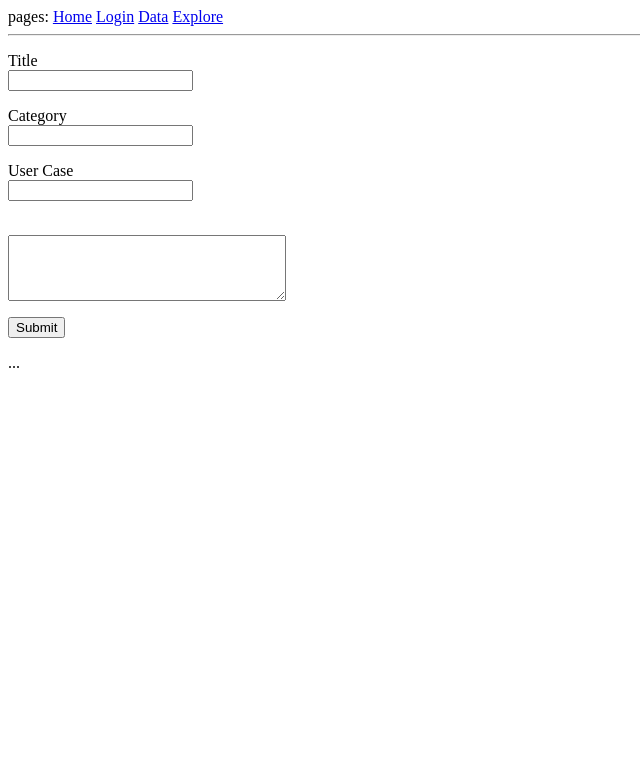
After one commit to mfedorchuck/flask-data-page, a Flask app: page /multidata in a window 1280 px wide. The commit adds this page. Shown: the top 783 px of the page, without its empty margins (0-640 px from the left). Run offline with Flask 2, Linux system fonts and the light colour scheme.

Commit message:
initial commit 2

```diff
--- a/app/__init__.py
+++ b/app/__init__.py
@@ -1,7 +1,11 @@
 from flask import Flask
 from config import Config
+from flask_sqlalchemy import SQLAlchemy
+from flask_migrate import Migrate
 
 app = Flask(__name__)
 app.config.from_object(Config)
+db = SQLAlchemy(app)
+migrate = Migrate(app, db)
 
-from app import routes
+from app import routes, models
--- a/app/forms.py
+++ b/app/forms.py
@@ -1,6 +1,6 @@
 from flask_wtf import FlaskForm
-from wtforms import StringField, IntegerField, PasswordField, BooleanField, SubmitField
-from wtforms.validators import DataRequired
+from wtforms import StringField, IntegerField, PasswordField, BooleanField, SubmitField, TextAreaField
+from wtforms.validators import DataRequired, Length
 
 
 class LoginForm(FlaskForm):
@@ -11,5 +11,21 @@ class LoginForm(FlaskForm):
 
 
 class RecordForm(FlaskForm):
-    name = StringField('name', validators=[DataRequired()])
-    age = IntegerField('age', validators=[DataRequired()])
+    title = StringField('Title', validators=[DataRequired()])
+    value = IntegerField('Value', validators=[DataRequired()])
+
+
+class PostForm(FlaskForm):
+    post = TextAreaField('Save your data (for now - locally)', validators=[
+        DataRequired(), Length(min=1, max=140)])
+    submit = SubmitField('Submit')
+
+
+class MultiPostForm(FlaskForm):
+    title = StringField('Title', validators=[DataRequired()])
+    category = StringField('Category', validators=[DataRequired()])
+    userCase = StringField('User Case', validators=[DataRequired()])
+
+    text = TextAreaField('', validators=[DataRequired(), Length(min=1, max=5000)])
+
+    submit = SubmitField('Submit')
--- a/app/routes.py
+++ b/app/routes.py
@@ -1,23 +1,36 @@
 from flask import render_template, flash, redirect, url_for
 from app import app
-from app.forms import LoginForm, RecordForm
+from app.forms import LoginForm, RecordForm, PostForm, MultiPostForm
+from app.models import Post
+from app.worker_local import UserData
 
 
 @app.route('/')
-@app.route('/index')
+@app.route('/index', methods=['GET', 'POST'])
 def index():
     user = {'username': 'guest'}
+    form = PostForm()
+
+    if form.validate_on_submit():
+        data = UserData()
+        data.savedata(form.post.data)
+
+        flash('You data has been properly recorded locally')
+        return redirect(url_for('index'))
+
     permissions = [
         {
             "username": "guest",
-            "body": "read, send"
+            "body": "read and send data",
+            "id": 1
         },
         {
             "username": "admin",
-            "body": "read, collect by api, send, modify"
+            "body": "read, collect by api, send and modify data",
+            "id": 2
         }
     ]
-    return render_template('index.html', title='Home', user=user, permissions=permissions)
+    return render_template('index.html', title='Home', user=user, permissions=permissions, form=form)
 
 
 @app.route('/login', methods=['GET', 'POST'])
@@ -30,8 +43,31 @@ def login():
     return render_template('login.html',  title='Sign In', form=form)
 
 
+@app.route('/datasender', methods=['GET', 'POST'])
+def datasender():
+    form = PostForm()
+    user = "guest"
 
-@app.route('/datasender')
-def datasender():
-    form = RecordForm()
+    if form.validate_on_submit():
+        data = UserData()
+        storage_respond = data.data_record(data=form.post.data, user=user)
+
+        flash(storage_respond)
+        return redirect(url_for('datasender'))
+
     return render_template('datasender.html', title='Leave the data', form=form)
+
+
+@app.route('/multidata', methods=['GET', 'POST'])
+def multidata():
+    form = MultiPostForm()
+
+    if form.validate_on_submit():
+        data = UserData()
+        storage_respond = data.data_record(data=form.title.data, user='user')
+
+        flash(storage_respond)
+        return redirect(url_for('multidata'))
+
+
+    return render_template('multidata.html', title='Explore', form=form)
--- a/app/templates/base.html
+++ b/app/templates/base.html
@@ -1,9 +1,9 @@
 <html>
     <head>
         {% if title %}
-        <title>{{ title }} - Microblog</title>
+        <title>{{ title }} - DataChefPage</title>
         {% else %}
-        <title>Welcome to Microblog</title>
+        <title>Welcome to DataChefPage</title>
         {% endif %}
     </head>
     <body>
@@ -12,6 +12,7 @@
             <a href="{{ url_for('index') }}">Home</a>
             <a href="{{ url_for('login') }}">Login</a>
             <a href="{{ url_for('datasender') }}">Data</a>
+            <a href="{{ url_for('multidata') }}">Explore</a>
         </div>
         <hr>
         {% with messages = get_flashed_messages() %}
--- a/app/templates/login.html
+++ b/app/templates/login.html
@@ -1,7 +1,7 @@
 {% extends "base.html" %}
 
 {% block content %}
-    <h1>Sign In (later - send some data)</h1>
+    <h1>Sign In (later - sign in and store users data)</h1>
     <form action="" method="post" novalidate>
         {{ form.hidden_tag() }}
         <p>
--- /dev/null
+++ b/app/templates/multidata.html
@@ -0,0 +1,49 @@
+{% extends "base.html" %}
+
+{% block content %}
+    <body>
+        <form action="" method="post">
+        {{ form.hidden_tag() }}
+        <p>
+            {{ form.title.label }}<br>
+            {{ form.title(cols=32, rows=4) }}<br>
+            {% for error in form.title.errors %}
+            <span style="color: red;">[{{ error }}]</span>
+            {% endfor %}
+        </p>
+
+        <p>
+            {{ form.category.label }}<br>
+            {{ form.category(cols=32, rows=4) }}<br>
+            {% for error in form.category.errors %}
+            <span style="color: red;">[{{ error }}]</span>
+            {% endfor %}
+        </p>
+
+        <p>
+            {{ form.userCase.label }}<br>
+            {{ form.userCase(cols=32, rows=4) }}<br>
+            {% for error in form.userCase.errors %}
+            <span style="color: red;">[{{ error }}]</span>
+            {% endfor %}
+        </p>
+
+        <p>
+            {{ form.text.label }}<br>
+            {{ form.text(cols=32, rows=4) }}<br>
+            {% for error in form.text.errors %}
+            <span style="color: red;">[{{ error }}]</span>
+            {% endfor %}
+        </p>
+
+        <p>{{ form.submit() }}</p>
+        </form>
+
+        {% if form %}
+        <form action="" method="post">
+            ...
+        </form>
+        {% endif %}
+
+    </body>
+{% endblock %}
--- a/config.py
+++ b/config.py
@@ -1,4 +1,9 @@
 import os
+basedir = os.path.abspath(os.path.dirname(__file__))
+
 
 class Config(object):
     SECRET_KEY = os.environ.get('SECRET_KEY') or 'you-will-never-guess'
+
+    SQLALCHEMY_DATABASE_URI = os.environ.get('DATABASE_URL') or 'sqlite:///' + os.path.join(basedir, 'app.db')
+    SQLALCHEMY_TRACK_MODIFICATIONS = False
```
Also changed, not shown: app/models.py (added, +23 -0 lines), app/templates/datasender.html (+17 -6 lines), app/templates/index.html (+34 -3 lines), app/worker_local.py (added, +23 -0 lines), requirements.txt (added, +23 -0 lines), app.db (added), app/templates/_post.html (added), 1 other file.
